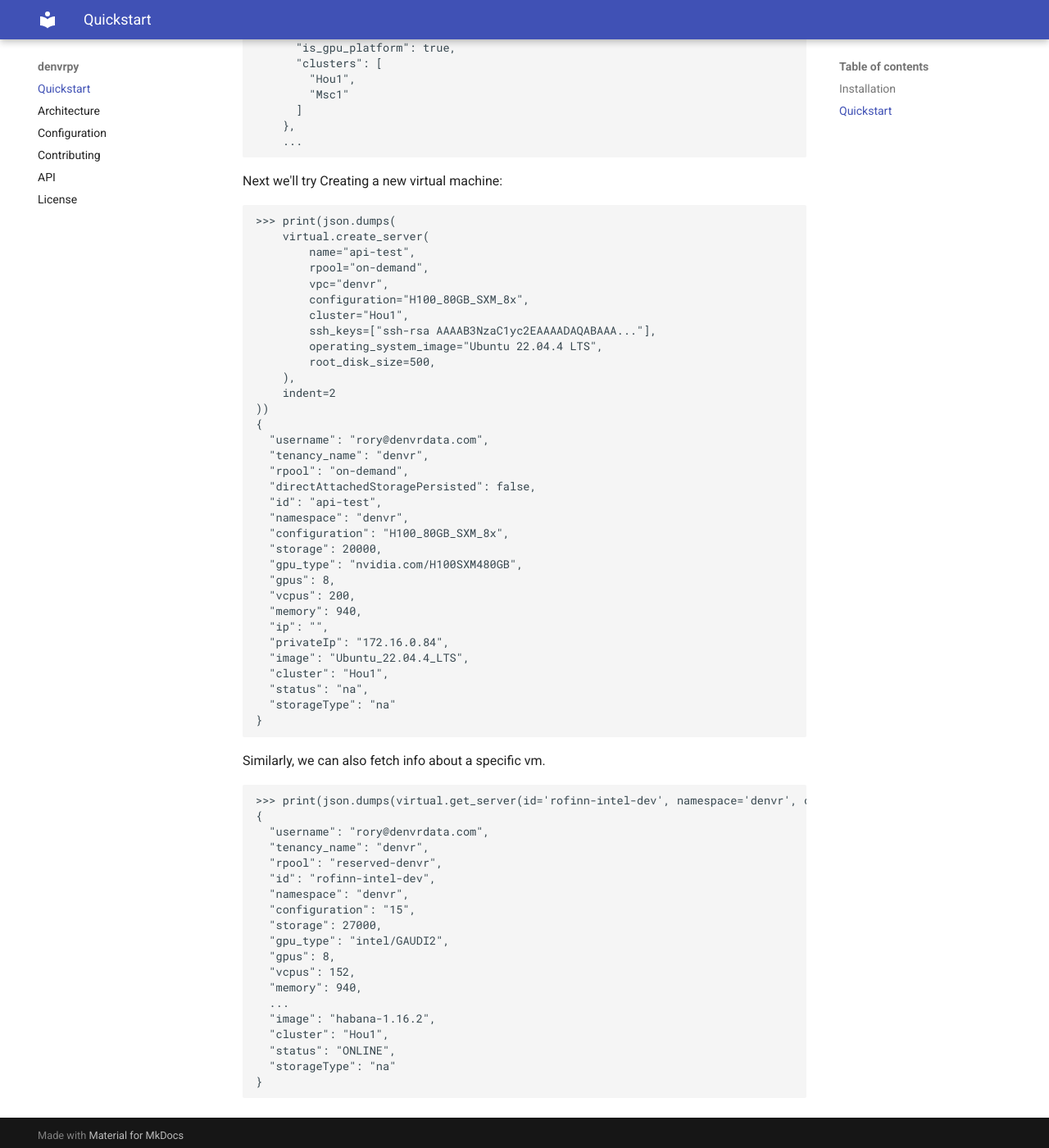
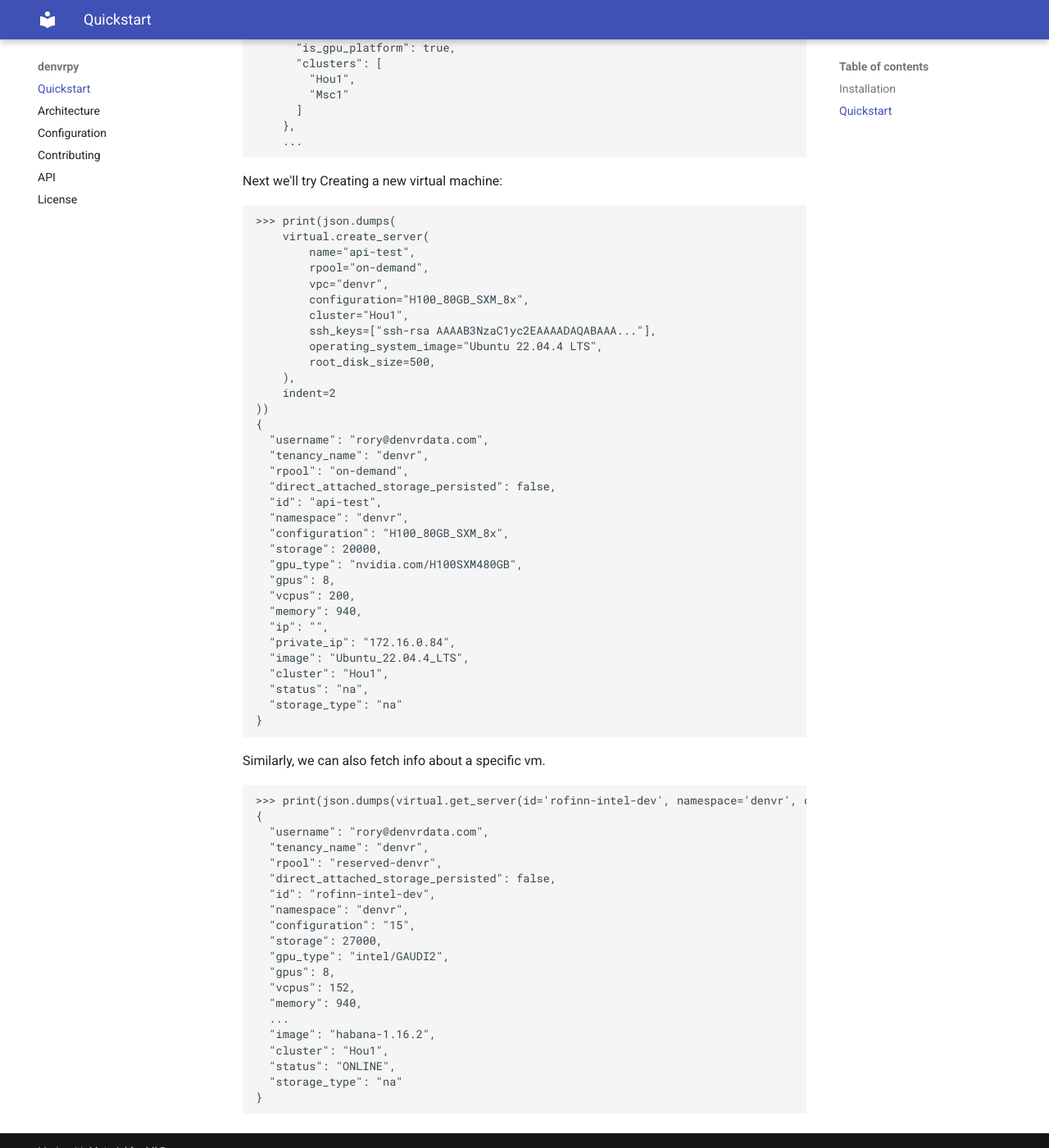
Before and after one commit to denvrdata/denvrpy, an MkDocs documentation site: the page built from docs/index.md, in a window 1280 px wide and 1400 px high, scrolled down 1733 px. Shown: the whole window at 82% size. Built offline with MkDocs 1.6.1 and Material for MkDocs 9.7.7, drawn with Linux system fonts in a browser that asks for light colours.

Commit message:
Apply snakecase to response outputs as well.

````diff
--- a/README.md
+++ b/README.md
@@ -110,7 +110,7 @@
   "username": "rory@denvrdata.com",
   "tenancy_name": "denvr",
   "rpool": "on-demand",
-  "directAttachedStoragePersisted": false,
+  "direct_attached_storage_persisted": false,
   "id": "api-test",
   "namespace": "denvr",
   "configuration": "H100_80GB_SXM_8x",
@@ -120,11 +120,11 @@
   "vcpus": 200,
   "memory": 940,
   "ip": "",
-  "privateIp": "172.16.0.84",
+  "private_ip": "172.16.0.84",
   "image": "Ubuntu_22.04.4_LTS",
   "cluster": "Hou1",
   "status": "na",
-  "storageType": "na"
+  "storage_type": "na"
 }
 ```
 
@@ -135,6 +135,7 @@
   "username": "rory@denvrdata.com",
   "tenancy_name": "denvr",
   "rpool": "reserved-denvr",
+  "direct_attached_storage_persisted": false,
   "id": "rofinn-intel-dev",
   "namespace": "denvr",
   "configuration": "15",
@@ -147,6 +148,6 @@
   "image": "habana-1.16.2",
   "cluster": "Hou1",
   "status": "ONLINE",
-  "storageType": "na"
+  "storage_type": "na"
 }
 ```
````
Also changed, not shown: docs/contributing.md (+3 -3 lines), 3 other files.
